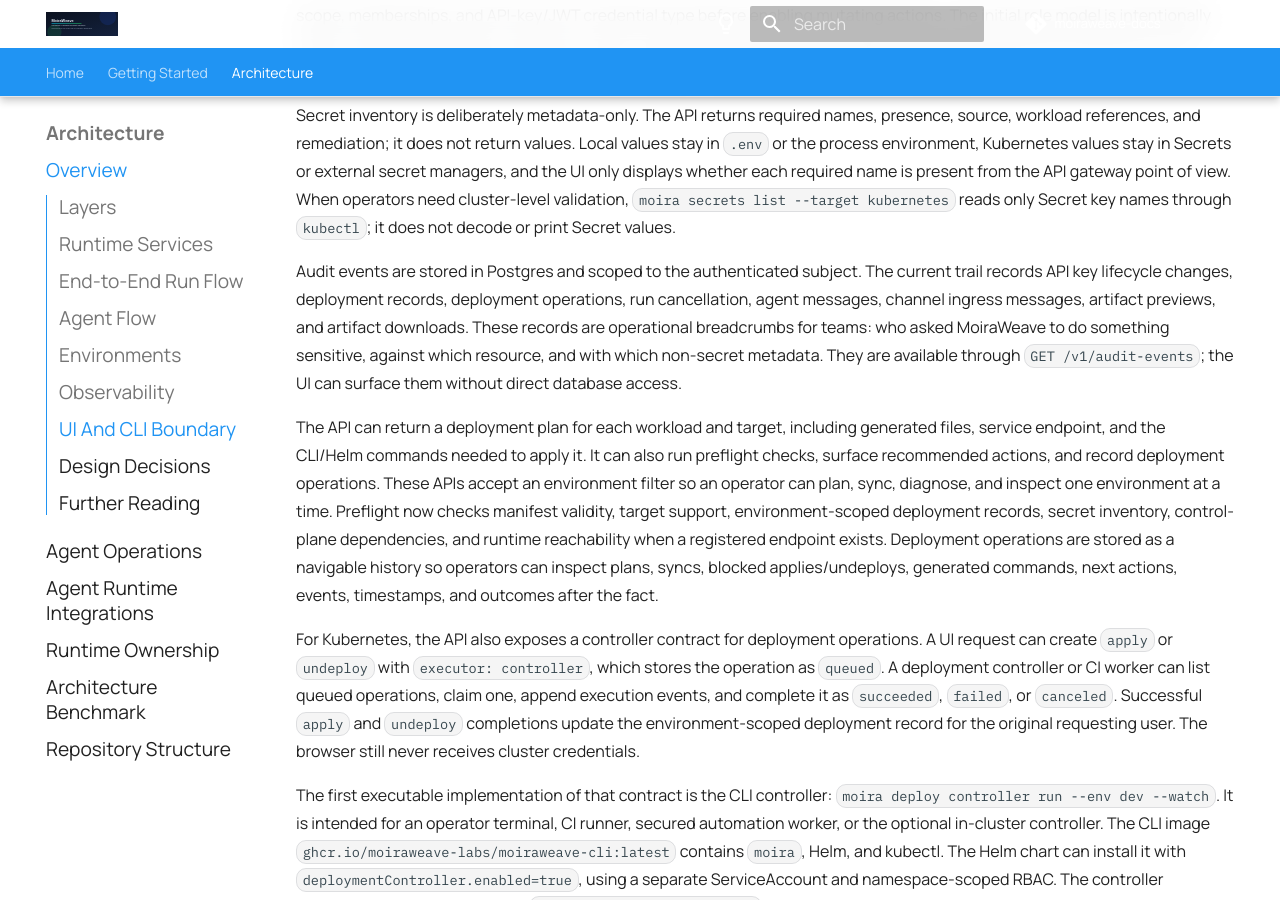
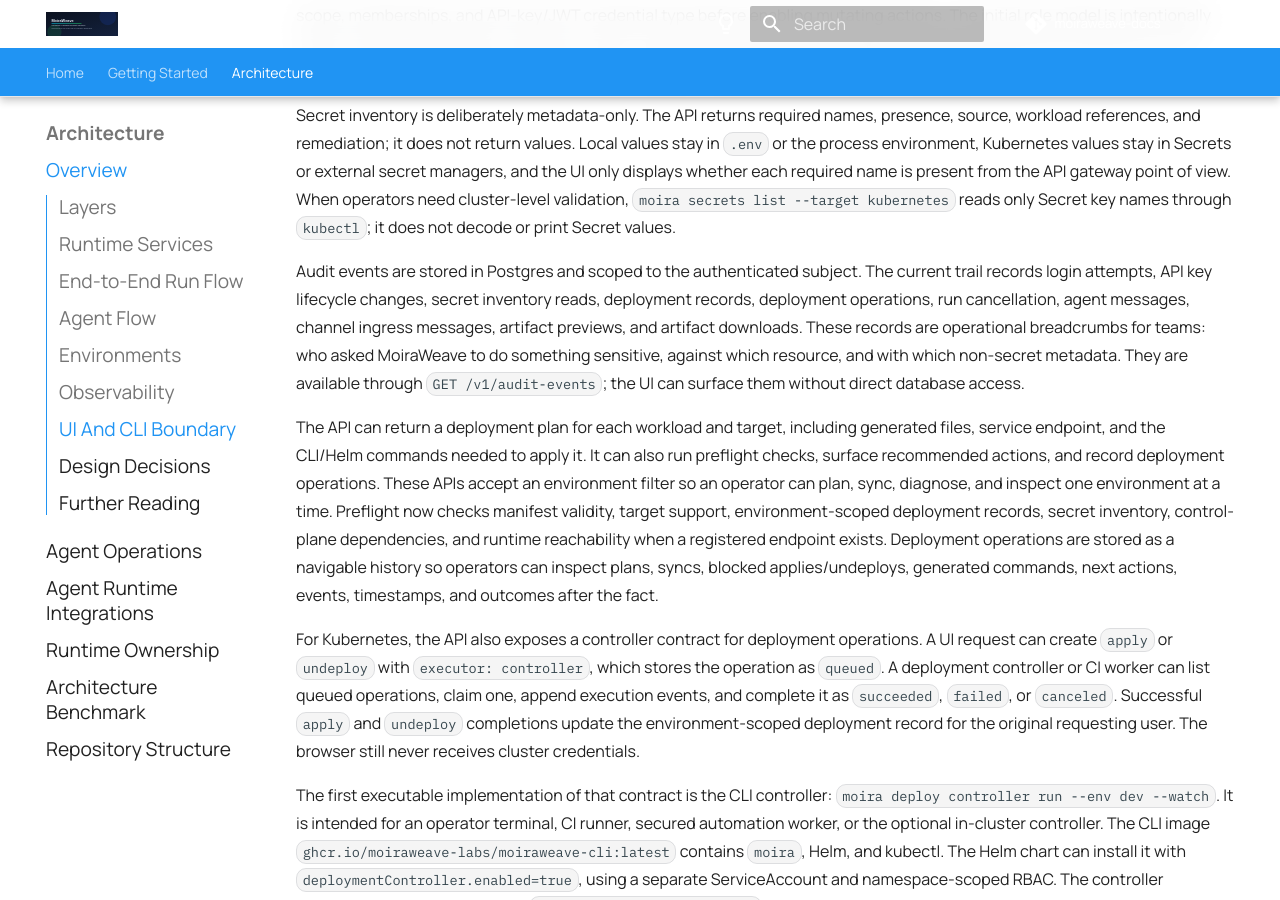
Before and after one commit to moiraweave-labs/moiraweave-docs, an MkDocs documentation site: the page built from docs/architecture.md, in a window 1280 px wide and 900 px high, scrolled down 4096 px. Built offline with MkDocs 1.6.1 and Material for MkDocs 9.7.7, drawn with Linux system fonts in a browser that asks for light colours; comment, search, counter and statistics services are not loaded.

```diff
--- a/docs/architecture.md
+++ b/docs/architecture.md
@@ -187,9 +187,9 @@ kubernetes` reads only Secret key names through `kubectl`; it does not decode or
 print Secret values.
 
 Audit events are stored in Postgres and scoped to the authenticated subject.
-The current trail records API key lifecycle changes, deployment records,
-deployment operations, run cancellation, agent messages, channel ingress
-messages, artifact previews, and artifact downloads. These records are
+The current trail records login attempts, API key lifecycle changes, secret
+inventory reads, deployment records, deployment operations, run cancellation,
+agent messages, channel ingress messages, artifact previews, and artifact downloads. These records are
 operational breadcrumbs for teams: who asked MoiraWeave to do something
 sensitive, against which resource, and with which non-secret metadata. They are
 available through `GET /v1/audit-events`; the UI can surface them without direct
```
Also changed, not shown: docs/security-hardening.md (+7 -0 lines).
